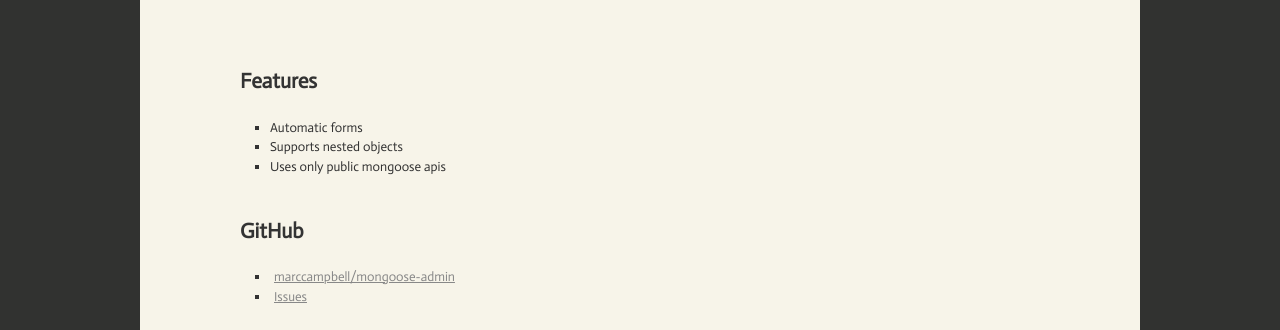
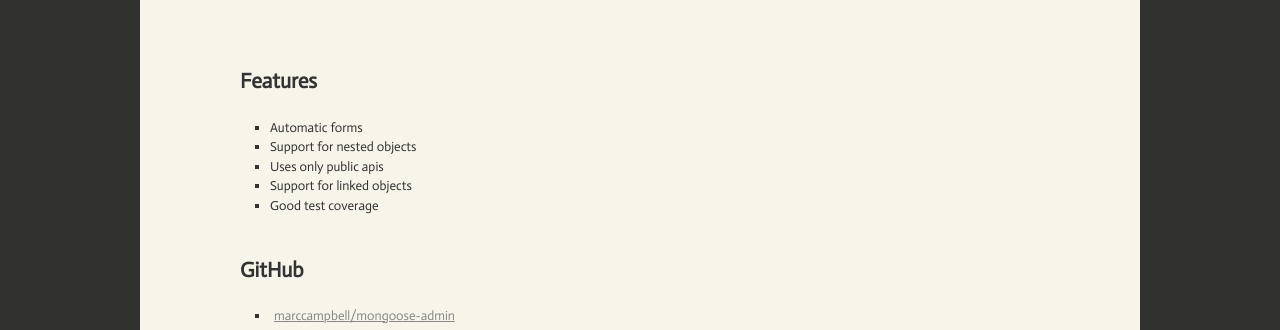
Before and after one commit to marccampbell/mongoose-admin, a plain HTML site: page index.html in a window 1280 px wide. Shown: the part 441-771 px from the top of the page. Drawn offline with nearby package versions, Linux system fonts and the light colour scheme; files whose address does not match are found by name.

Commit message:
More features

```diff
--- a/index.html
+++ b/index.html
@@ -62,8 +62,10 @@
                         <a name='features'></a><h3>Features</h3>
                         <ol>
                             <li>Automatic forms</li>
-                            <li>Supports nested objects</li>
-                            <li>Uses only public mongoose apis</li>
+                            <li>Support for nested objects</li>
+                            <li>Uses only public apis</li>
+                            <li>Support for linked objects</li>
+                            <li>Good test coverage</li>
                         </ol>
                         <a name='github'></a><h3>GitHub</h3>
                         <ol>
```
